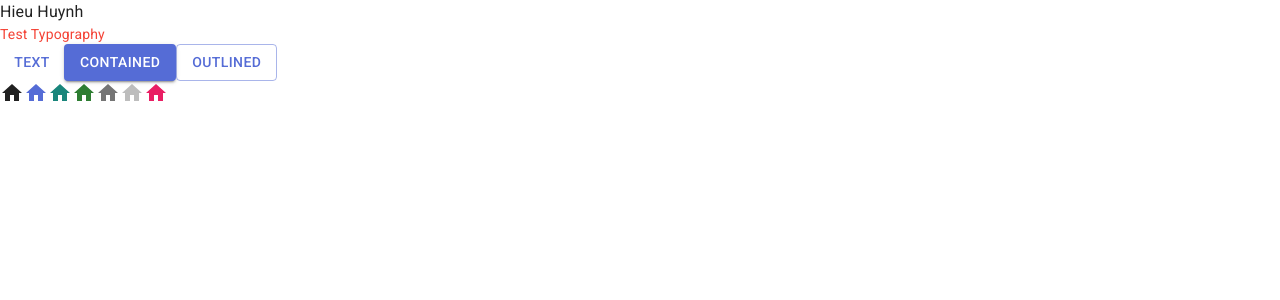
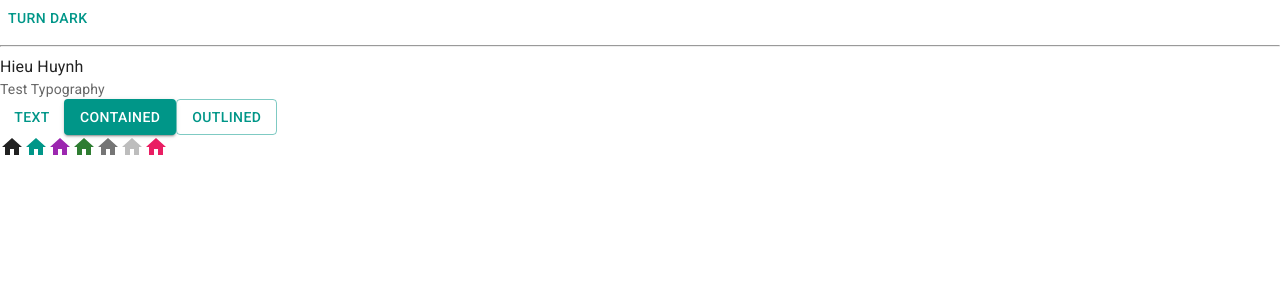
Before and after one commit to hieuhuynh113/Trello-Web, a React (Vite) app: page / in a window 1280 px wide. Shown: the top 300 px of the page. Built offline with nearby package versions, Linux system fonts and the light colour scheme.

Commit message:
Import light, dark mode and Update theming

```diff
--- a/index.html
+++ b/index.html
@@ -4,7 +4,7 @@
     <meta charset="UTF-8" />
     <link rel="icon" type="image/svg+xml" href="/vite.svg" />
     <meta name="viewport" content="width=device-width, initial-scale=1.0" />
-    <title>Vite + React</title>
+    <title>Trello kéo thả</title>
     <!-- Font -->
     <link rel="preconnect" href="https://fonts.googleapis.com" />
     <link rel="preconnect" href="https://fonts.gstatic.com" crossorigin />
--- a/src/App.jsx
+++ b/src/App.jsx
@@ -3,11 +3,27 @@ import Button from '@mui/material/Button'
 import HomeIcon from '@mui/icons-material/Home'
 import { pink } from '@mui/material/colors'
 import Typography from '@mui/material/Typography'
+import { useColorScheme } from '@mui/material/styles'
+
+
+function ModeToggle() {
+  const { mode, setMode } = useColorScheme()
+  return (
+    <Button
+      onClick={() => {
+        setMode(mode === 'light' ? 'dark' : 'light')
+      }}
+    >
+      {mode === 'light' ? 'Turn dark' : 'Turn light'}
+    </Button>
+  )
+}
 
 function App() {
-
   return (
     <>
+      <ModeToggle />
+      <hr />
       <div>Hieu Huynh</div>
 
       <Typography variant="body2" color="text.secondary">Test Typography</Typography>
--- a/src/main.jsx
+++ b/src/main.jsx
@@ -1,15 +1,15 @@
 import React from 'react'
 import ReactDOM from 'react-dom/client'
 import CssBaseline from '@mui/material/CssBaseline'
-import { ThemeProvider } from '@mui/material/styles'
+import { Experimental_CssVarsProvider as CssVarsProvider } from '@mui/material/styles'
 import App from './App.jsx'
 import theme from './theme.js'
 
 ReactDOM.createRoot(document.getElementById('root')).render(
   <React.StrictMode>
-    <ThemeProvider theme={theme}>
+    <CssVarsProvider theme={theme}>
       <CssBaseline />
       <App />
-    </ThemeProvider>
+    </CssVarsProvider>
   </React.StrictMode>
 )
--- a/src/theme.js
+++ b/src/theme.js
@@ -1,22 +1,21 @@
-import { createTheme } from '@mui/material/styles'
-import { red } from '@mui/material/colors'
+
+import { cyan, deepOrange, orange, teal } from '@mui/material/colors'
+import { experimental_extendTheme as extendTheme } from '@mui/material/styles'
 
 // Create a theme instance.
-const theme = createTheme({
-  cssVariables: true,
-  palette: {
-    mode: 'light',
-    primary: {
-      main: '#556cd6'
+const theme = extendTheme({
+  colorSchemes: {
+    light: {
+      palette: {
+        primary: teal,
+        main: deepOrange
+      }
     },
-    secondary: {
-      main: '#19857b'
-    },
-    error: {
-      main: red.A400
-    },
-    text: {
-      secondary: red[500]
+    dark: {
+      palette: {
+        primary: cyan,
+        main: orange
+      }
     }
   }
 })
```
